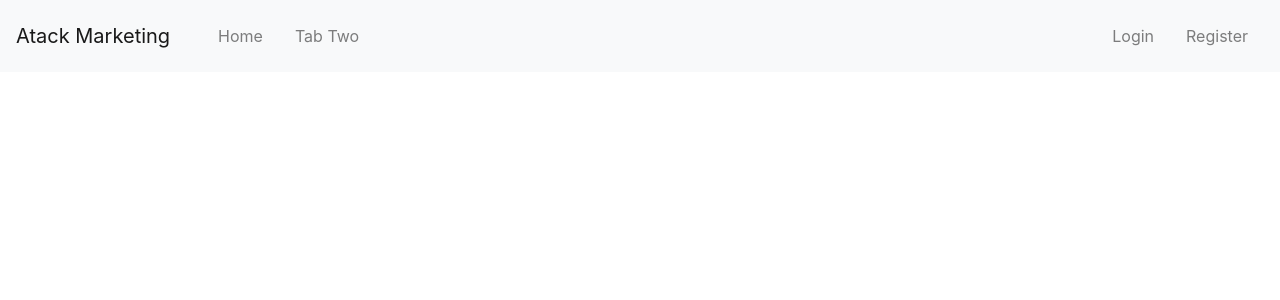
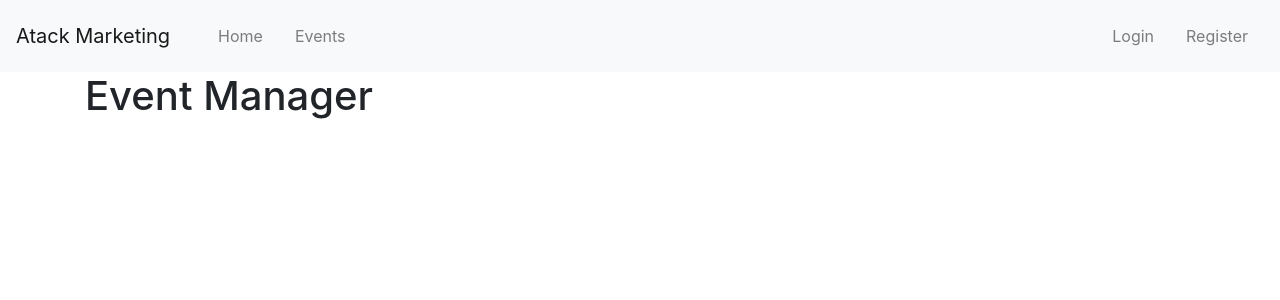
Before and after one commit to albertkozak/MarketingWeb, a React (Create React App) app in the folder atack-marketing/: page /events in a window 1280 px wide. Shown: the top 300 px of the page. Built offline with nearby package versions, Linux system fonts and the light colour scheme.

Commit message:
updated basic components

```diff
--- a/atack-marketing/src/App.js
+++ b/atack-marketing/src/App.js
@@ -4,7 +4,7 @@ import "bootstrap/dist/css/bootstrap.min.css";
 import { BrowserRouter as Router, Route, Switch } from "react-router-dom";
 import Home from "./screens/Home";
 import NavComponent from "./components/NavComponent";
-import TabTwo from "./screens/TabTwo";
+import Events from "./screens/Events";
 import Register from "./screens/Register";
 import Login from "./screens/Login";
 
@@ -14,7 +14,7 @@ function App() {
       <NavComponent />
       <Switch>
         <Route exact path="/" component={Home} />
-        <Route path="/tabTwo" component={TabTwo} />
+        <Route path="/events" component={Events} />
         <Route path="/register" component={Register} />
         <Route path="/login" component={Login} />
       </Switch>
--- a/atack-marketing/src/components/NavComponent.js
+++ b/atack-marketing/src/components/NavComponent.js
@@ -19,8 +19,8 @@ const NavComponent = () => {
             </Link>
           </Nav.Link>
           <Nav.Link>
-            <Link className="nav-link" to="/tabTwo">
-              Tab Two
+            <Link className="nav-link" to="/Events">
+              Events
             </Link>
           </Nav.Link>
         </Nav>
--- a/atack-marketing/src/screens/TabTwo.js
+++ b/atack-marketing/src/screens/Events.js
@@ -1,12 +1,12 @@
 import React from "react";
 import { Container } from "react-bootstrap";
 
-const TabTwo = () => {
+const Events = () => {
   return (
     <Container>
-      <h1>Tab Two</h1>
+      <h1>Event Manager</h1>
     </Container>
   );
 };
 
-export default TabTwo;
+export default Events;
```
